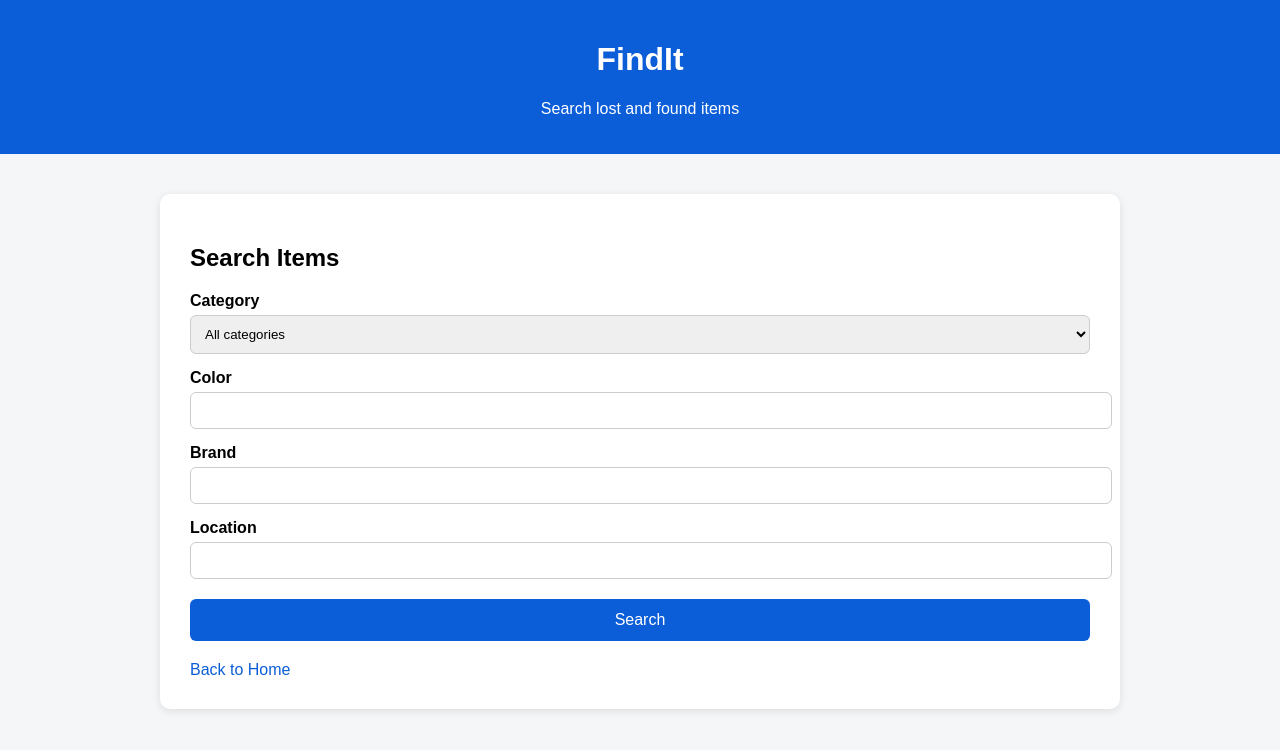
After one commit to yorekadeve/findit, a Flask app: page /search in a window 1280 px wide. The commit adds this page. Shown: the top 750 px of the page. Run offline with Flask 3, Linux system fonts and the light colour scheme.

```diff
--- a/app.py
+++ b/app.py
@@ -1,4 +1,5 @@
 from flask import Flask, render_template, request
+from flask import Flask, render_template, request, redirect, url_for
 import mysql.connector
 import os
 from datetime import date
@@ -185,6 +186,113 @@ def suggestions():
         suggested_matches=suggested_matches
     )
 
+@app.route("/search", methods=["GET", "POST"])
+def search():
+    found_results = []
+    lost_results = []
+    searched = False
+
+    if request.method == "POST":
+        category = request.form.get("category", "")
+        color = request.form.get("color", "")
+        brand = request.form.get("brand", "")
+        location = request.form.get("location", "")
+
+        searched = True
+
+        conn = get_db()
+        cursor = conn.cursor(dictionary=True)
+
+        cursor.execute("""
+            SELECT * FROM found_items
+            WHERE category LIKE %s
+            AND color LIKE %s
+            AND brand LIKE %s
+            AND location LIKE %s
+            ORDER BY id DESC
+        """, (f"%{category}%", f"%{color}%", f"%{brand}%", f"%{location}%"))
+
+        found_results = cursor.fetchall()
+
+        cursor.execute("""
+            SELECT * FROM lost_items
+            WHERE category LIKE %s
+            AND color LIKE %s
+            AND brand LIKE %s
+            AND location LIKE %s
+            ORDER BY id DESC
+        """, (f"%{category}%", f"%{color}%", f"%{brand}%", f"%{location}%"))
+
+        lost_results = cursor.fetchall()
+
+        cursor.close()
+        conn.close()
+
+    return render_template(
+        "search.html",
+        found_results=found_results,
+        lost_results=lost_results,
+        searched=searched
+    )
+
+@app.route("/confirm-match/<int:match_id>")
+def confirm_match(match_id):
+    conn = get_db()
+    cursor = conn.cursor()
+
+    cursor.execute("""
+        UPDATE matches
+        SET status = 'Confirmed'
+        WHERE id = %s
+    """, (match_id,))
+
+    conn.commit()
+    cursor.close()
+    conn.close()
+
+    return redirect(url_for("matches"))
+
+@app.route("/return-item/<int:match_id>")
+def return_item(match_id):
+    conn = get_db()
+    cursor = conn.cursor(dictionary=True)
+
+    cursor.execute("""
+        SELECT lost_item_id, found_item_id
+        FROM matches
+        WHERE id = %s
+    """, (match_id,))
+
+    match = cursor.fetchone()
+
+    if match:
+        lost_item_id = match["lost_item_id"]
+        found_item_id = match["found_item_id"]
+
+        cursor.execute("""
+            UPDATE matches
+            SET status = 'Returned'
+            WHERE id = %s
+        """, (match_id,))
+
+        cursor.execute("""
+            UPDATE lost_items
+            SET status = 'Returned'
+            WHERE id = %s
+        """, (lost_item_id,))
+
+        cursor.execute("""
+            UPDATE found_items
+            SET status = 'Returned'
+            WHERE id = %s
+        """, (found_item_id,))
+
+        conn.commit()
+
+    cursor.close()
+    conn.close()
+
+    return redirect(url_for("matches"))
 
 if __name__ == "__main__":
     app.run(debug=True)
--- /dev/null
+++ b/templates/search.html
@@ -0,0 +1,189 @@
+<!DOCTYPE html>
+<html lang="en">
+<head>
+    <meta charset="UTF-8">
+    <meta name="viewport" content="width=device-width, initial-scale=1.0">
+    <title>Search Items - FindIt</title>
+    <style>
+        body {
+            font-family: Arial, sans-serif;
+            background: #f4f6f8;
+            margin: 0;
+        }
+
+        header {
+            background: #0b5ed7;
+            color: white;
+            padding: 20px;
+            text-align: center;
+        }
+
+        main {
+            max-width: 900px;
+            margin: 40px auto;
+            background: white;
+            padding: 30px;
+            border-radius: 10px;
+            box-shadow: 0 2px 8px rgba(0, 0, 0, 0.1);
+        }
+
+        label {
+            display: block;
+            margin-top: 15px;
+            font-weight: bold;
+        }
+
+        input, select {
+            width: 100%;
+            padding: 10px;
+            margin-top: 5px;
+            border: 1px solid #ccc;
+            border-radius: 6px;
+        }
+
+        button {
+            margin-top: 20px;
+            width: 100%;
+            padding: 12px;
+            background: #0b5ed7;
+            color: white;
+            border: none;
+            border-radius: 6px;
+            font-size: 16px;
+            cursor: pointer;
+        }
+
+        table {
+            width: 100%;
+            border-collapse: collapse;
+            margin-top: 30px;
+        }
+
+        th, td {
+            padding: 12px;
+            border: 1px solid #ddd;
+            text-align: left;
+        }
+
+        th {
+            background: #0b5ed7;
+            color: white;
+        }
+
+        .back {
+            display: inline-block;
+            margin-top: 20px;
+            color: #0b5ed7;
+            text-decoration: none;
+        }
+    </style>
+</head>
+<body>
+
+    <header>
+        <h1>FindIt</h1>
+        <p>Search lost and found items</p>
+    </header>
+
+    <main>
+        <h2>Search Items</h2>
+
+        <form action="/search" method="POST">
+            <label for="category">Category</label>
+            <select name="category" id="category">
+                <option value="">All categories</option>
+                <option value="Phone">Phone</option>
+                <option value="ID or Card">ID or Card</option>
+                <option value="Bag">Bag</option>
+                <option value="Keys">Keys</option>
+                <option value="Wallet">Wallet</option>
+                <option value="Laptop">Laptop</option>
+                <option value="Documents">Documents</option>
+                <option value="Other">Other</option>
+            </select>
+
+            <label for="color">Color</label>
+            <input type="text" name="color" id="color">
+
+            <label for="brand">Brand</label>
+            <input type="text" name="brand" id="brand">
+
+            <label for="location">Location</label>
+            <input type="text" name="location" id="location">
+
+            <button type="submit">Search</button>
+        </form>
+
+        {% if searched %}
+
+        <h2>Found Items</h2>
+
+        {% if found_results %}
+        <table>
+            <tr>
+                <th>ID</th>
+                <th>Item</th>
+                <th>Category</th>
+                <th>Color</th>
+                <th>Brand</th>
+                <th>Location</th>
+                <th>Date Found</th>
+                <th>Status</th>
+            </tr>
+
+            {% for item in found_results %}
+            <tr>
+                <td>{{ item.id }}</td>
+                <td>{{ item.item_name }}</td>
+                <td>{{ item.category }}</td>
+                <td>{{ item.color }}</td>
+                <td>{{ item.brand }}</td>
+                <td>{{ item.location }}</td>
+                <td>{{ item.date_found }}</td>
+                <td>{{ item.status }}</td>
+            </tr>
+            {% endfor %}
+        </table>
+        {% else %}
+        <p>No found items matched your search.</p>
+        {% endif %}
+
+        <h2>Lost Items</h2>
+
+        {% if lost_results %}
+        <table>
+            <tr>
+                <th>ID</th>
+                <th>Item</th>
+                <th>Category</th>
+                <th>Color</th>
+                <th>Brand</th>
+                <th>Location</th>
+                <th>Date Lost</th>
+                <th>Status</th>
+            </tr>
+
+            {% for item in lost_results %}
+            <tr>
+                <td>{{ item.id }}</td>
+                <td>{{ item.item_name }}</td>
+                <td>{{ item.category }}</td>
+                <td>{{ item.color }}</td>
+                <td>{{ item.brand }}</td>
+                <td>{{ item.location }}</td>
+                <td>{{ item.date_lost }}</td>
+                <td>{{ item.status }}</td>
+            </tr>
+            {% endfor %}
+        </table>
+        {% else %}
+        <p>No lost items matched your search.</p>
+        {% endif %}
+
+        {% endif %}
+
+        <a class="back" href="/">Back to Home</a>
+    </main>
+
+</body>
+</html>
```
Also changed, not shown: templates/matches.html (+12 -2 lines).
